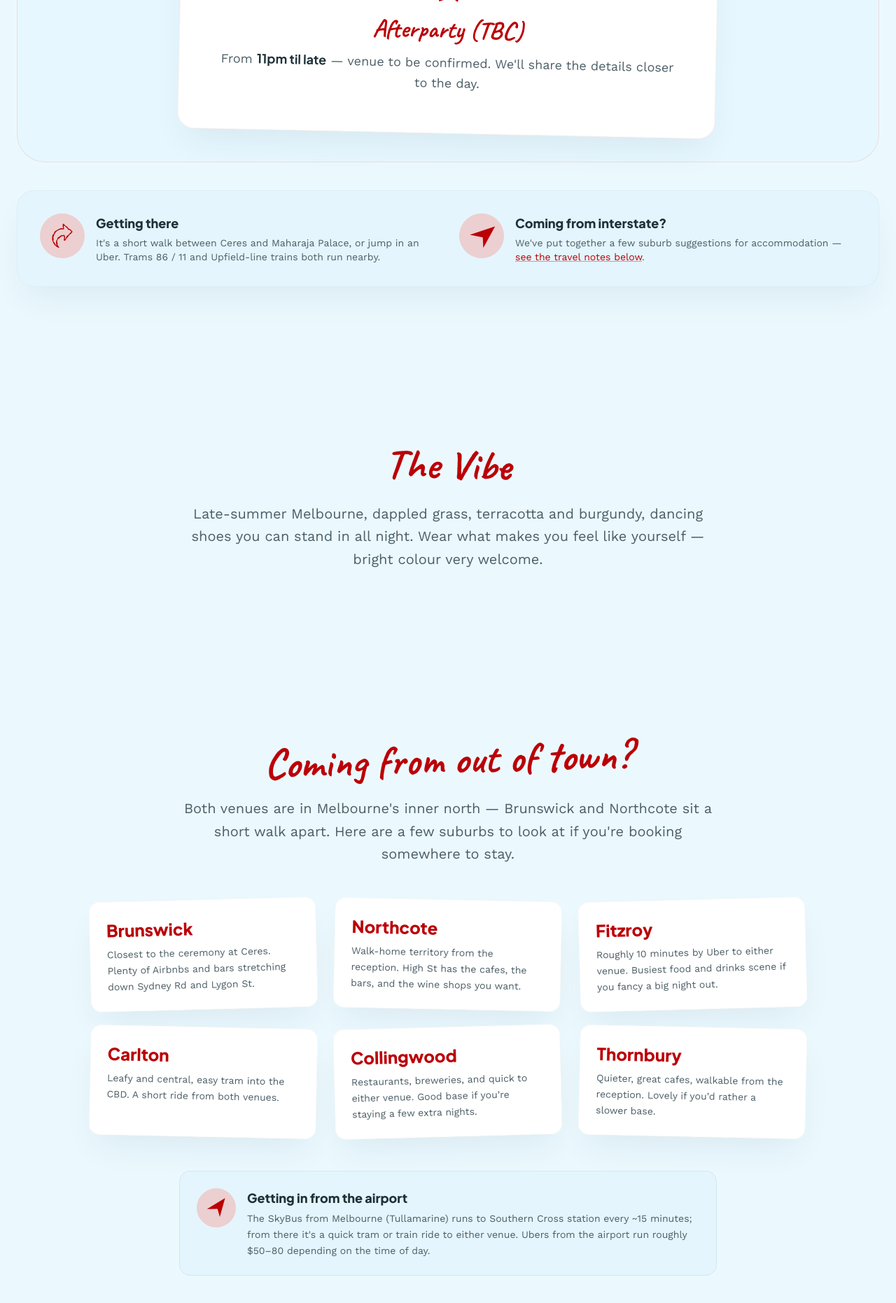
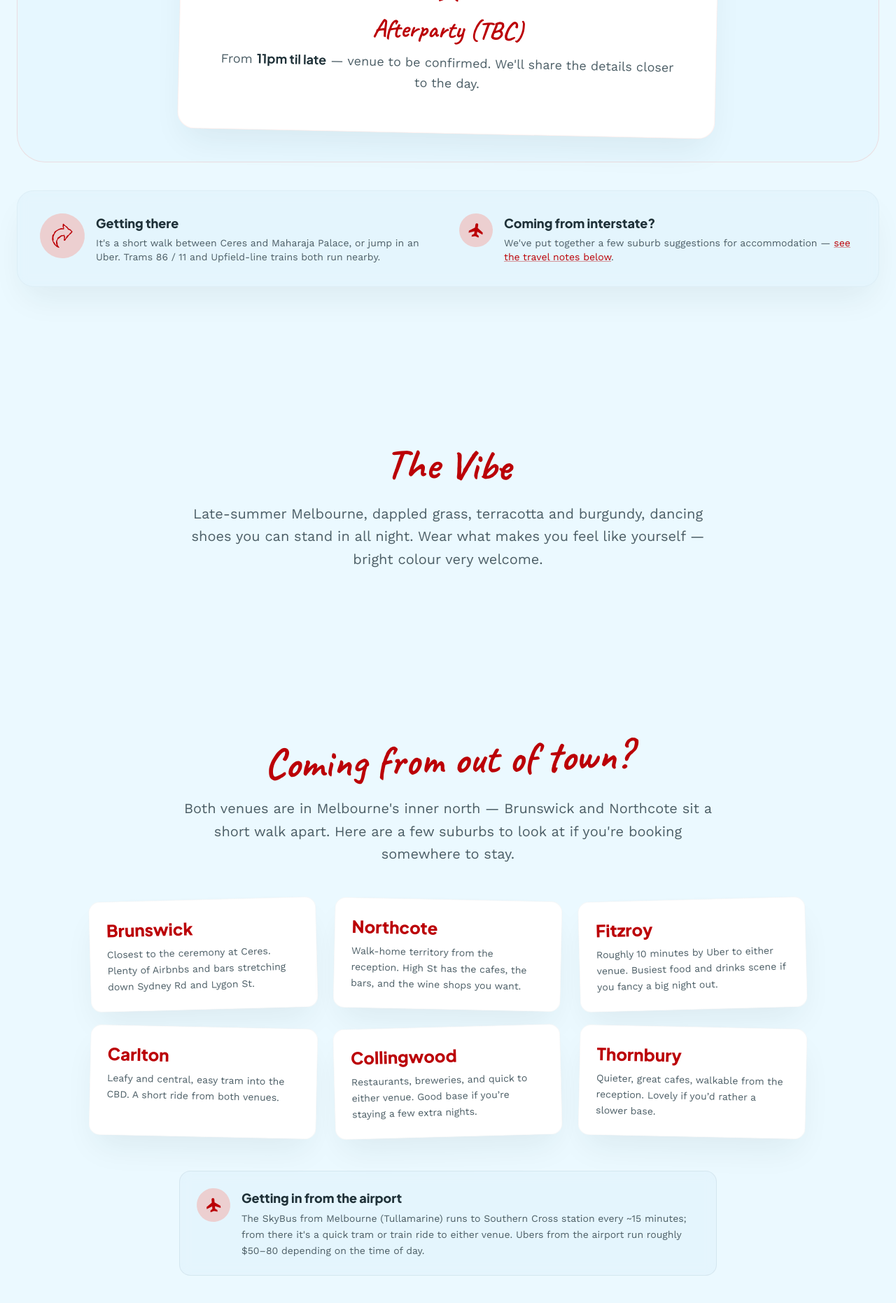
Before and after one commit to jakerenzella/ismene-hannah, a Next.js app: page / in a window 1280 px wide. Shown: the part 3092-4954 px from the top of the page at 70% size. Built offline with nearby package versions, Linux system fonts and the light colour scheme.

Commit message:
new: update icons

```diff
--- a/src/components/Details.tsx
+++ b/src/components/Details.tsx
@@ -117,8 +117,10 @@ export default function Details({
             </div>
           </div>
           <div className="flex gap-4">
-            <div className="bg-primary-container/30 p-3 rounded-xl h-fit rotate-[8deg]">
-              <DoodleIcon name="plane" className="w-10 h-10 text-primary" />
+            <div className="bg-primary-container/30 p-3 rounded-xl h-fit rotate-[8deg] flex items-center justify-center">
+              <span className="material-symbols-outlined text-primary text-[40px] leading-none">
+                flight
+              </span>
             </div>
             <div>
               <h5 className="font-headline font-extrabold text-lg text-on-surface mb-1">
--- a/src/components/Travel.tsx
+++ b/src/components/Travel.tsx
@@ -1,5 +1,3 @@
-import DoodleIcon from "@/components/DoodleIcon";
-
 const suburbs = [
   {
     name: "Brunswick",
@@ -69,8 +67,10 @@ export default function Travel() {
       </div>
 
       <div className="mt-12 max-w-3xl mx-auto bg-surface-container/30 border border-outline-variant/20 rounded-2xl p-6 backdrop-blur-sm flex gap-4 items-start">
-        <div className="bg-primary-container/30 p-3 rounded-xl rotate-[-5deg] flex-shrink-0">
-          <DoodleIcon name="plane" className="w-8 h-8 text-primary" />
+        <div className="bg-primary-container/30 p-3 rounded-xl rotate-[-5deg] flex-shrink-0 flex items-center justify-center">
+          <span className="material-symbols-outlined text-primary text-[32px] leading-none">
+            flight
+          </span>
         </div>
         <div>
           <h4 className="font-headline font-extrabold text-lg text-on-surface mb-1">
```
Also changed, not shown: src/components/DoodleIcon.tsx (+0 -2 lines).
